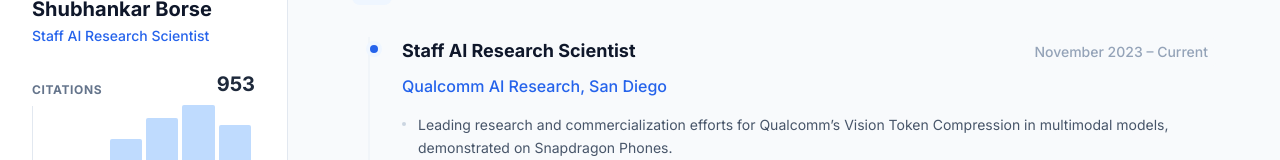
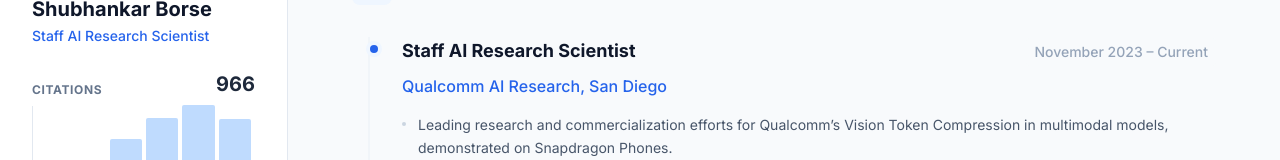
Before and after one commit to sborse3/webpage, a React (Vite) app: page / in a window 1280 px wide. Shown: the part 147-307 px from the top of the page. Built offline with nearby package versions, Linux system fonts and the light colour scheme.

Commit message:
chore: update citation counts from Google Scholar

```diff
--- a/App.tsx
+++ b/App.tsx
@@ -7,10 +7,10 @@ import { Publication } from './types';
 // Citation Graph Component with accurate data
 const CitationGraph: React.FC = () => {
     // Data matched to citations per year from Google Scholar
-    const data = [10, 45, 173, 232, 269, 213];
+    const data = [10, 45, 173, 231, 267, 228];
     const years = ['2021', '2022', '2023', '2024', '2025', '2026'];
     const maxVal = Math.max(...data);
-    const totalCitations = 953;
+    const totalCitations = 966;
 
     return (
         <div className="mt-6 mb-2 w-full">
```
